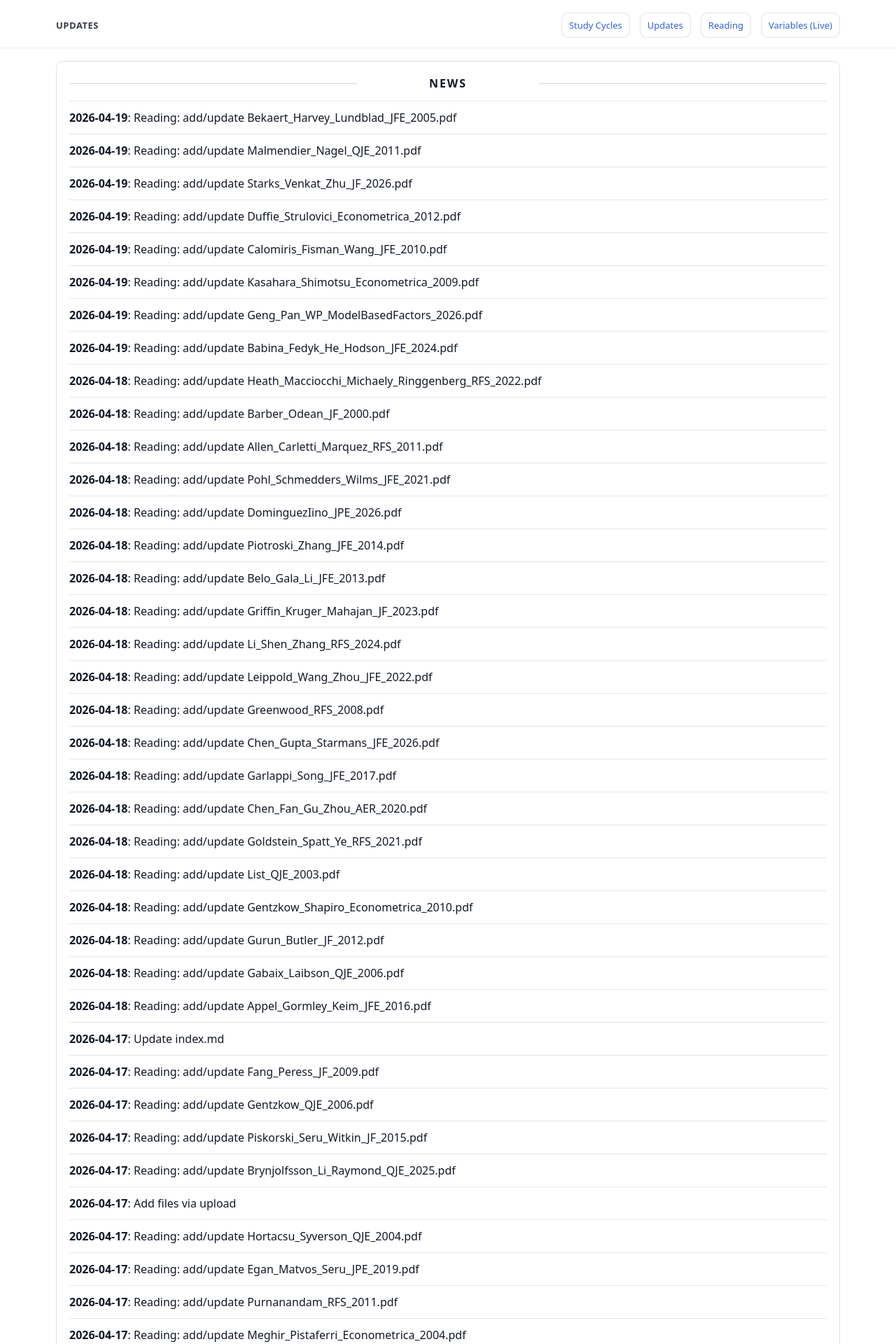
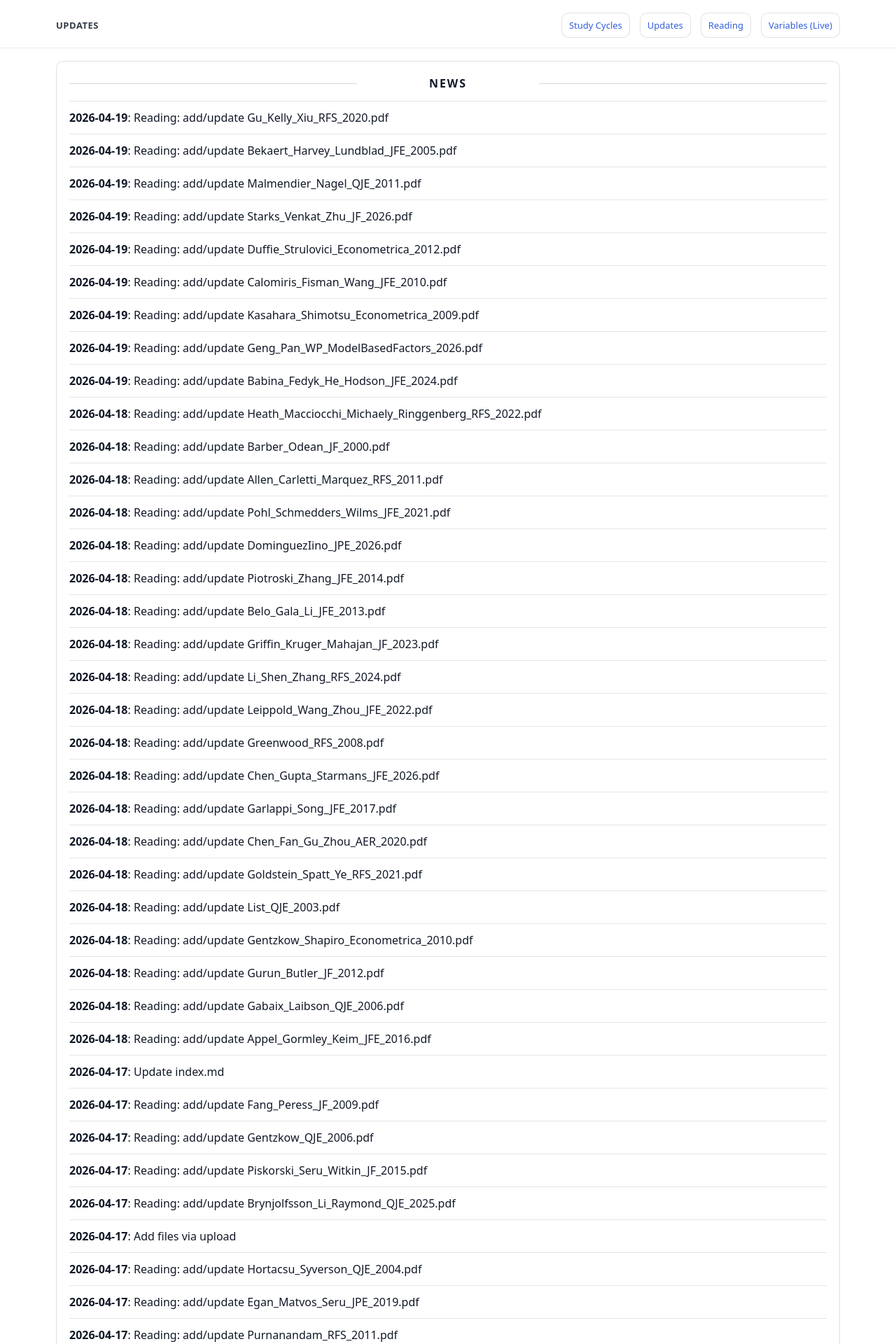
Before and after one commit to yaxinzn/study-archive, a Jekyll site: the page built from updates/index.md, in a window 1280 px wide. Shown: the top 1920 px of the page at 70% size. Built offline with Jekyll 4.4.1, drawn with Linux system fonts in a browser that asks for light colours; some of the changed text lies outside the part shown.

Commit message:
chore: update NEWS feed

```diff
--- a/_data/news.yml
+++ b/_data/news.yml
@@ -1,4 +1,7 @@
 # Auto-generated update history (sorted newest -> oldest). Do not edit manually.
+- ts: "1776590772"
+  date: "2026-04-19"
+  title: "Reading: add/update Gu_Kelly_Xiu_RFS_2020.pdf"
 - ts: "1776590071"
   date: "2026-04-19"
   title: "Reading: add/update Bekaert_Harvey_Lundblad_JFE_2005.pdf"
```
